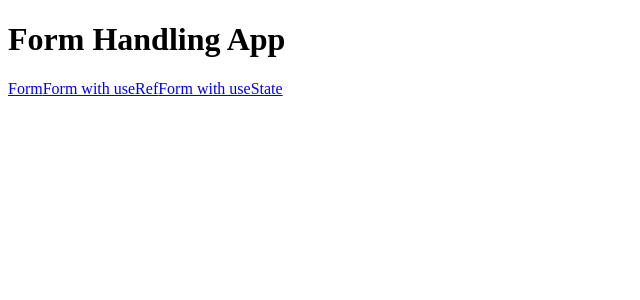
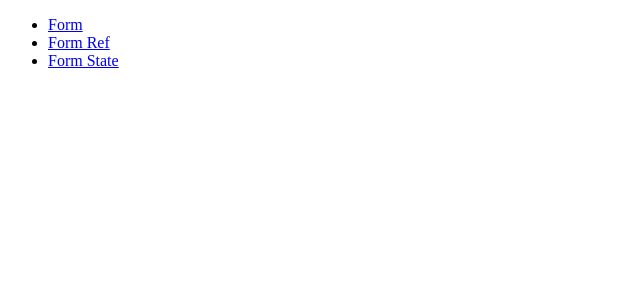
Before and after one commit to acciojob/Forms-Ayushrawat777, a React app: page / in a window 1280 px wide. Shown: the top 300 px of the page, without its empty margins (0-640 px from the left). Built offline with nearby package versions, Linux system fonts and the light colour scheme.

Commit message:
Update App.js

```diff
--- a/src/components/App.js
+++ b/src/components/App.js
@@ -1,28 +1,33 @@
-import React, { useRef, useState } from "react";
-import { BrowserRouter as Router, Route, Switch, Link } from "react-router-dom";
-import "../styles/App.css";
-import Section3 from "./Section3";
-import Section1 from "./Section1";
-import Section2 from "./Section2";
+import React from 'react';
+import { BrowserRouter as Router, Routes, Route, Link } from 'react-router-dom';
+import Form from './Form';
+import FormRef from './FormRef';
+import FormState from './FormState';
 
-const App = () => {
-  return (
+const App = () => (
   <Router>
-      <div className="app-container">
-        <h1>Form Handling App</h1>
+    <div>
       <nav>
-          <Link to="/form" id="form-link">Form</Link>
-          <Link to="/form-ref" id="form-ref-link">Form with useRef</Link>
-          <Link to="/form-state" id="form-state-link">Form with useState</Link>
+        <ul>
+          <li>
+            <Link id="form-link" to="/form">Form</Link>
+          </li>
+          <li>
+            <Link id="form-ref-link" to="/form-ref">Form Ref</Link>
+          </li>
+          <li>
+            <Link id="form-state-link" to="/form-state">Form State</Link>
+          </li>
+        </ul>
       </nav>
-        <Switch>
-          <Route path="/form" component={Section1} />
-          <Route path="/form-ref" component={Section2} />
-          <Route path="/form-state" component={Section3} />
-        </Switch>
+
+      <Routes>
+        <Route path="/form" element={<Form />} />
+        <Route path="/form-ref" element={<FormRef />} />
+        <Route path="/form-state" element={<FormState />} />
+      </Routes>
     </div>
   </Router>
 );
-};
 
 export default App;
```
Lines whose indentation alone changed are shown as unchanged.
